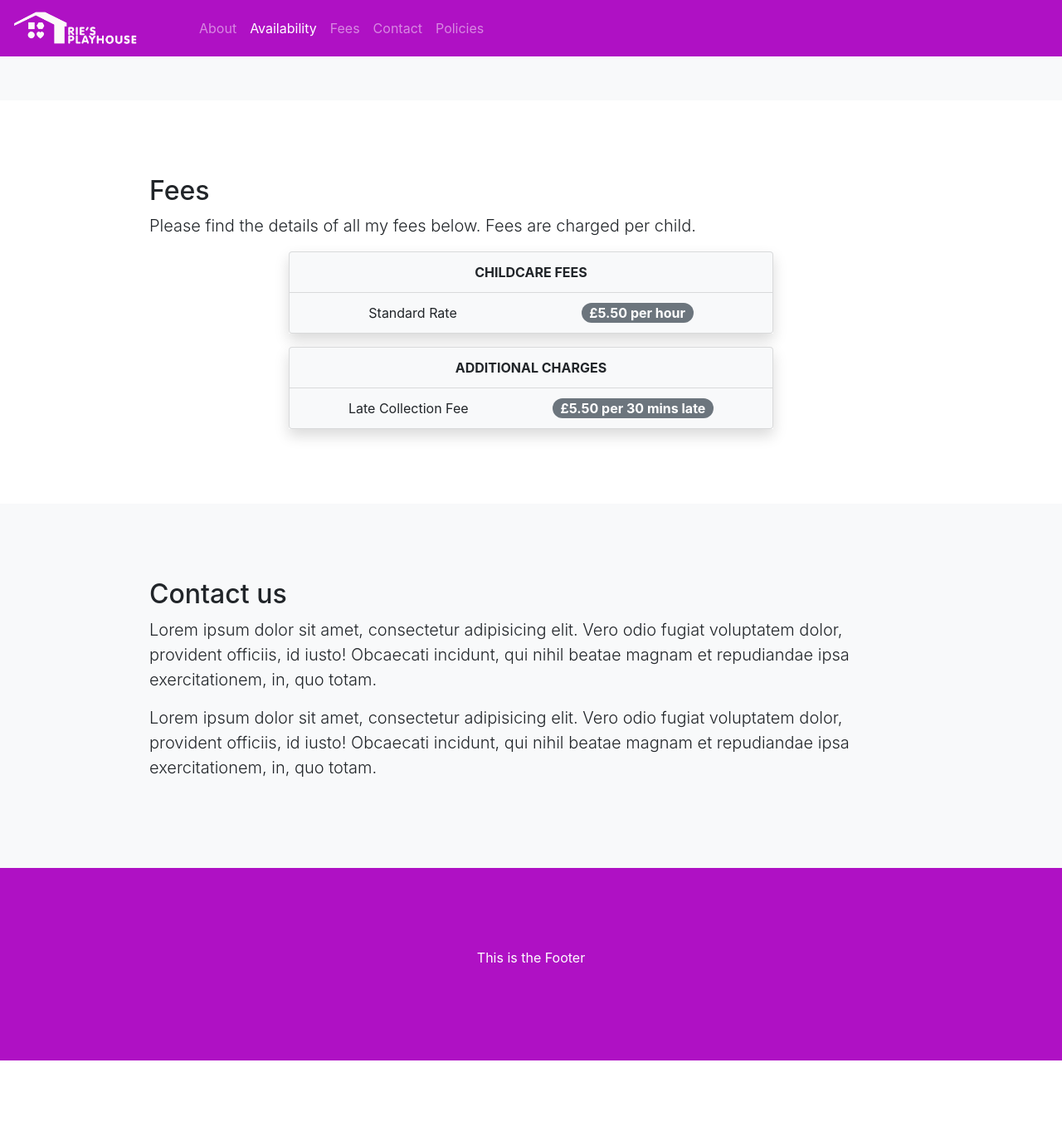
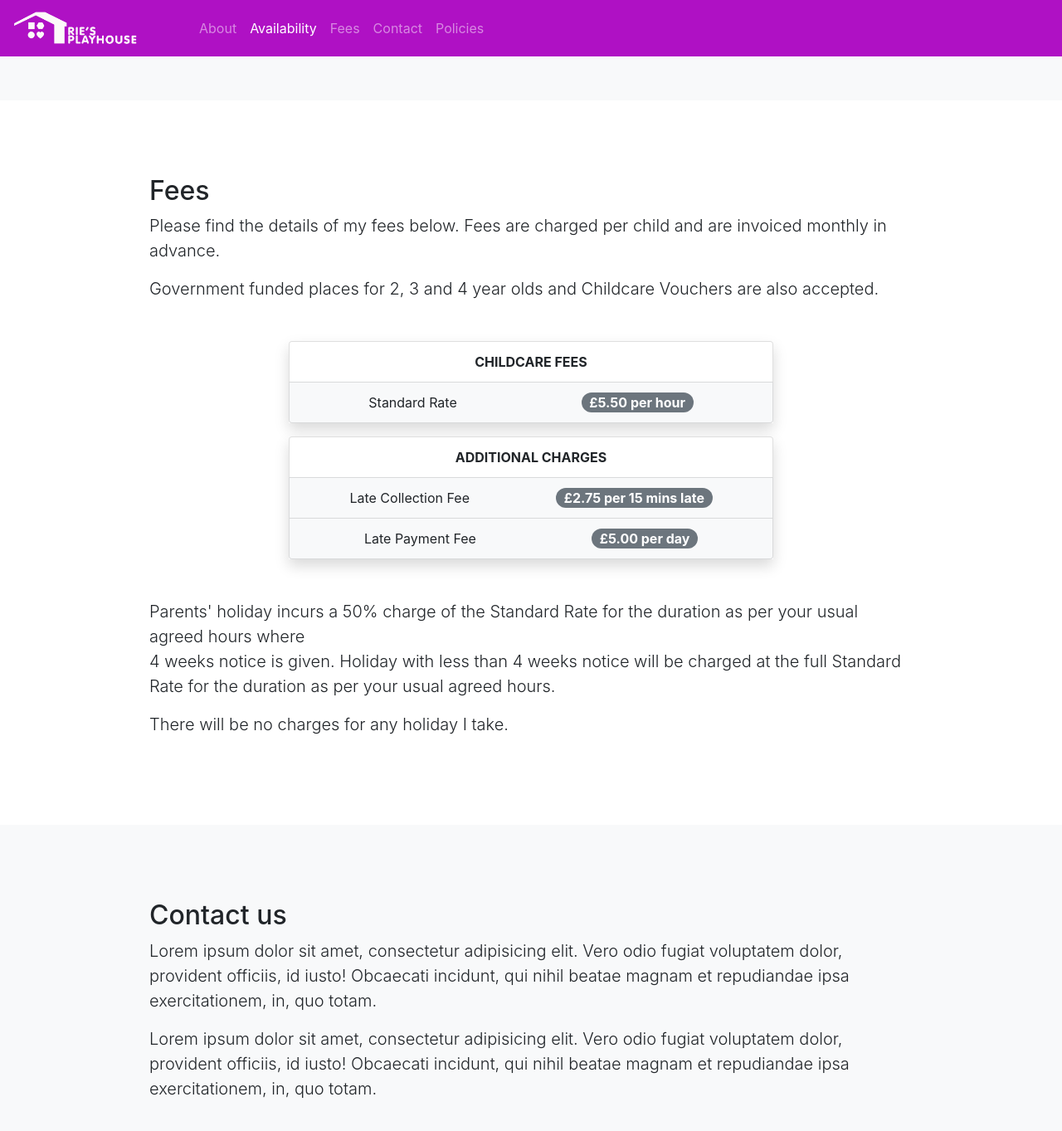
Before and after one commit to keith-smale/ries-playhouse, a Jekyll site: the page built from index.html, in a window 1280 px wide and 1400 px high, scrolled down 1164 px. Shown: the top 1363 px of the window at 83% size. Built offline with Jekyll 4.4.1, drawn with Linux system fonts in a browser that asks for light colours; before the commit the page ends 2442 px from its top, so only the background shows below that.

Commit message:
added fees content

```diff
--- a/index.html
+++ b/index.html
@@ -45,23 +45,29 @@ layout: default
         <div class="row">
             <div class="col-lg-10 mx-auto">
                 <h2>Fees</h2>
-                <p class="lead">Please find the details of all my fees below. Fees are charged per child.</p>
-                <div class="col-md-8 mx-auto">
+                <p class="lead">Please find the details of my fees below. Fees are charged per child and are invoiced monthly in advance.</p>
+                <p class="lead">Government funded places for 2, 3 and 4 year olds and Childcare Vouchers are also accepted.</p>
+                <div class="col-md-8 mx-auto mt-5">
                     <ul class="list-group shadow">
-                        <li class="list-group-item d-flex align-items-center justify-content-center text-uppercase bg-light font-weight-bold">Childcare Fees
+                        <li class="list-group-item d-flex align-items-center justify-content-center text-uppercase font-weight-bold">Childcare Fees
                         </li>
                         <li class="list-group-item d-flex align-items-center justify-content-around bg-light">Standard Rate
                             <span class="badge badge-secondary badge-pill" style="font-size: 1.0rem">£5.50 per hour</span>
                         </li>
                     </ul>
-                    <ul class="list-group shadow mt-3">
-                        <li class="list-group-item d-flex align-items-center justify-content-center text-uppercase bg-light font-weight-bold">Additional Charges
+                    <ul class="list-group shadow mt-3 mb-5">
+                        <li class="list-group-item d-flex align-items-center justify-content-center text-uppercase font-weight-bold">Additional Charges
                         </li>
                         <li class="list-group-item d-flex align-items-center justify-content-around bg-light">Late Collection Fee
-                            <span class="badge badge-secondary badge-pill" style="font-size: 1.0rem">£5.50 per 30 mins late</span>
+                            <span class="badge badge-secondary badge-pill" style="font-size: 1.0rem">£2.75 per 15 mins late</span>
+                        </li>
+                        <li class="list-group-item d-flex align-items-center justify-content-around bg-light">Late Payment Fee
+                            <span class="badge badge-secondary badge-pill" style="font-size: 1.0rem">£5.00 per day</span>
                         </li>
                     </ul>
                 </div>
+                <p class="lead">Parents' holiday incurs a 50% charge of the Standard Rate for the duration as per your usual agreed hours where </br> 4 weeks notice is given. Holiday with less than 4 weeks notice will be charged at the full Standard Rate for the duration as per your usual agreed hours.</p>
+                <p class="lead">There will be no charges for any holiday I take.</p>
             </div>
         </div>
     </div>
```
